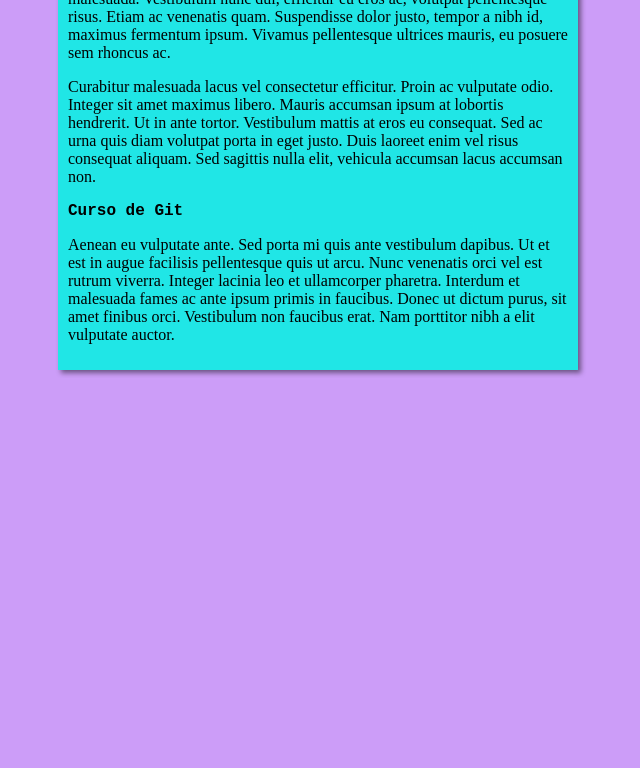
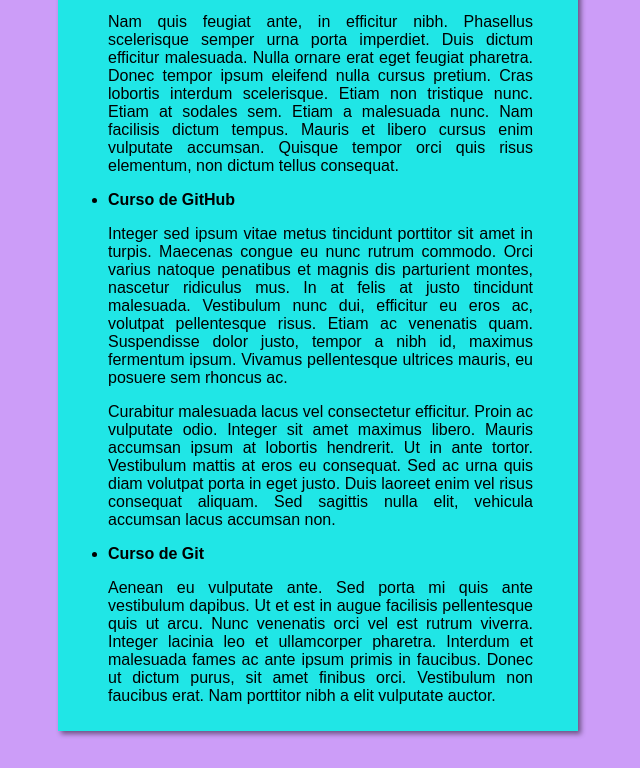
Before and after one commit to tthiagocarlosdev/projeto-site, a plain HTML site: page index.html in a window 1280 px wide. Shown: the part 1092-1860 px from the top of the page, without its empty margins (322-962 px from the left). Before the commit the page ends 1470 px from the top, so only its background shows below. Drawn offline with Linux system fonts and the light colour scheme; a web font is replaced by a local one.

Commit message:
add font Recursive and color variables

```diff
--- a/estilos/style.css
+++ b/estilos/style.css
@@ -1,22 +1,34 @@
+@import url('https://fonts.googleapis.com/css2?family=Recursive:wght@300;400;500;600;700;800;900&display=swap');
+
+:root {
+    --colorBackgroundBody: #CC9DF8;
+    --colorBackgroundMain: #20E6E6;
+}
 *{
-    font-family: 'Times New Roman', Times, serif;
+    font-family: 'Recursive', sans-serif;
     font-size: 16px;
 }
 
 body{
-    background-color: rgb(204, 157, 248);
+    background-color: var(--colorBackgroundBody);
 }
 
 main{
-    background-color:#20E6E6;
+    background-color:var(--colorBackgroundMain);
     width: 500px;
     margin: auto;
+    margin-top: 3%;
+    margin-bottom: 3%;
     padding: 10px;
     box-shadow: 3px 3px 5px rgba(0, 0, 0, 0.473);
 }
-h2{
-    font-family: 'Courier New', Courier, monospace;
+
+h1{
+    text-align: center;
+    font-size: 40px;
 }
-h1{
-    font-size: 30px;
+
+p {
+    text-align: justify;
+    margin-right: 35px;
 }
--- a/index.html
+++ b/index.html
@@ -11,28 +11,33 @@
         <header>
 		<h1>Cursos Grátis</h1>
         </header>
-        <article>
+
+        <ul>
+            <li>
                 <h2>Curso de HTML5 com CSS3</h2>
                 <p>Lorem ipsum dolor sit amet consectetur, adipisicing elit. Et, velit nihil veniam quos esse ipsum quo, nesciunt voluptates eos enim facere quisquam, repudiandae error exercitationem veritatis autem atque quibusdam rerum?</p>
                 <p>Suspendisse purus ante, sodales at bibendum faucibus, aliquet vitae purus. Duis faucibus felis ante, vel tempus leo mollis nec. Aenean eget leo ligula. Maecenas interdum consectetur ante, eu suscipit ante placerat quis. Vivamus maximus velit vitae turpis eleifend, nec fringilla turpis fringilla. Cras gravida urna eu arcu consequat tincidunt. Nulla consequat blandit quam ut aliquet. Curabitur sed lorem vitae dolor dictum sagittis ac ac nisl. Nulla facilisi. Quisque lobortis, arcu id luctus rutrum, neque quam tincidunt tellus, in scelerisque neque tortor a sem. Maecenas elementum arcu tempor orci ullamcorper, vel malesuada est pellentesque. Nunc porta, tellus eget pellentesque ultricies, enim velit dapibus quam, in ornare purus lorem id leo. Praesent commodo lacus in metus suscipit feugiat. Quisque scelerisque non tellus ac vulputate. Maecenas vehicula sed nisl semper vehicula.</p>
                 <p>Duis sed ultrices ligula, ut venenatis diam. Nunc rhoncus justo non mollis congue. Proin gravida justo vel hendrerit cursus. Duis arcu dui, consectetur vitae augue in, volutpat volutpat massa. Donec a libero et diam aliquam bibendum. Aliquam bibendum velit in magna ultricies, et sodales elit pharetra. Cras dictum tortor ut mauris accumsan egestas. Sed ultrices, orci ut porta scelerisque, risus nisi dictum ex, quis semper metus turpis at diam.</p>
-        </article>
-        <article>
+            </li>
+
+            <li>
                 <h2>Curso de JavaScript</h2>
                 <p>Lorem ipsum dolor, sit amet consectetur adipisicing elit. Molestiae sint suscipit quia cum culpa fugiat voluptatibus odit magnam consectetur officia id repellendus ut nemo rem, velit assumenda voluptatum labore quis?</p>
                 <p>Aliquam eget laoreet tortor. Vivamus placerat odio non purus consequat bibendum. Aenean ornare non nunc ac maximus. Donec et interdum sem. Nunc id finibus diam. Morbi varius elementum nunc ut consectetur. Praesent eu elit tristique, accumsan ipsum eget, sagittis est. Orci varius natoque penatibus et magnis dis parturient montes, nascetur ridiculus mus. Mauris a massa vestibulum, eleifend tellus at, sagittis arcu. Morbi non erat ipsum. Nulla vestibulum lorem eget scelerisque ultricies. Pellentesque orci mauris, commodo sed erat in, semper eleifend est. Fusce a egestas erat. Ut malesuada felis a tincidunt suscipit. Mauris turpis diam, semper feugiat tincidunt ac, consectetur ac purus. Donec mattis suscipit mattis.</p>
                 <p>Nam quis feugiat ante, in efficitur nibh. Phasellus scelerisque semper urna porta imperdiet. Duis dictum efficitur malesuada. Nulla ornare erat eget feugiat pharetra. Donec tempor ipsum eleifend nulla cursus pretium. Cras lobortis interdum scelerisque. Etiam non tristique nunc. Etiam at sodales sem. Etiam a malesuada nunc. Nam facilisis dictum tempus. Mauris et libero cursus enim vulputate accumsan. Quisque tempor orci quis risus elementum, non dictum tellus consequat.</p>
-        </article>
-	<article>
+            </li>
+
+            <li>
                 <h2>Curso de GitHub</h2>
                 <p>Integer sed ipsum vitae metus tincidunt porttitor sit amet in turpis. Maecenas congue eu nunc rutrum commodo. Orci varius natoque penatibus et magnis dis parturient montes, nascetur ridiculus mus. In at felis at justo tincidunt malesuada. Vestibulum nunc dui, efficitur eu eros ac, volutpat pellentesque risus. Etiam ac venenatis quam. Suspendisse dolor justo, tempor a nibh id, maximus fermentum ipsum. Vivamus pellentesque ultrices mauris, eu posuere sem rhoncus ac.</p>
                 <p>Curabitur malesuada lacus vel consectetur efficitur. Proin ac vulputate odio. Integer sit amet maximus libero. Mauris accumsan ipsum at lobortis hendrerit. Ut in ante tortor. Vestibulum mattis at eros eu consequat. Sed ac urna quis diam volutpat porta in eget justo. Duis laoreet enim vel risus consequat aliquam. Sed sagittis nulla elit, vehicula accumsan lacus accumsan non.</p>
-        </article>
-	<article>
+            </li>
+
+            <li>
                 <h2>Curso de Git</h2>
                 <p>Aenean eu vulputate ante. Sed porta mi quis ante vestibulum dapibus. Ut et est in augue facilisis pellentesque quis ut arcu. Nunc venenatis orci vel est rutrum viverra. Integer lacinia leo et ullamcorper pharetra. Interdum et malesuada fames ac ante ipsum primis in faucibus. Donec ut dictum purus, sit amet finibus orci. Vestibulum non faucibus erat. Nam porttitor nibh a elit vulputate auctor.</p>
-	        <p></p>
-        </article>
+            </li>
+        </ul>
     </main>
 </body>
 </html>
```
Lines whose indentation alone changed are shown as unchanged.
